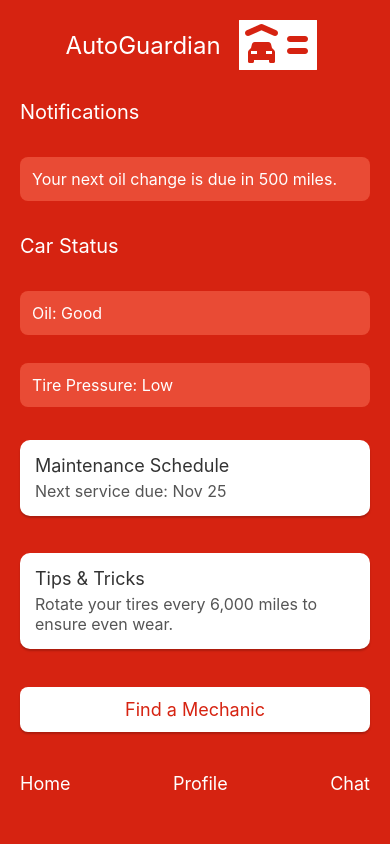
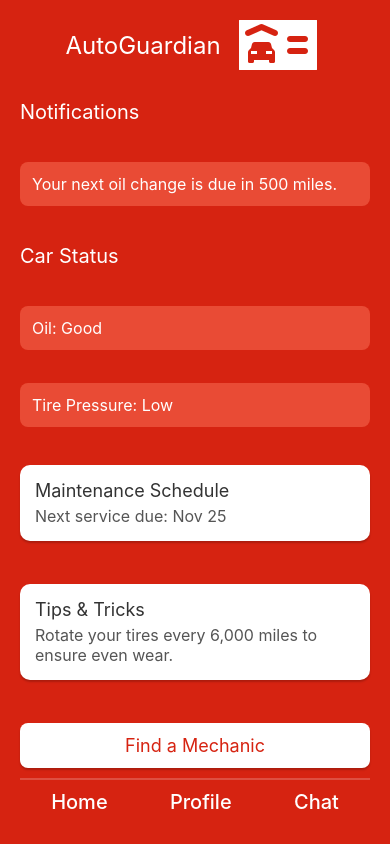
Before and after one commit to vikashftw/AutoGuardian, a React Native app: screen /HomePage in a window 390 px wide. Built offline with nearby package versions, Linux system fonts and the light colour scheme.

Commit message:
Implemented the homepage

```diff
--- a/components/HomePage.js
+++ b/components/HomePage.js
@@ -45,7 +45,7 @@ const HomePage = ({ navigation }) => {
             <TouchableOpacity onPress={() => navigation.navigate('Profile')}>
                 <Text style={styles.footerText}>Profile</Text>
             </TouchableOpacity>
-            <TouchableOpacity onPress={() => navigation.navigate('Chat')}>
+            <TouchableOpacity onPress={() => navigation.navigate('Chatbot')}>
                 <Text style={styles.footerText}>Chat</Text>
             </TouchableOpacity>
         </View>
@@ -145,13 +145,21 @@ const styles = StyleSheet.create({
     },
     footer: {
         flexDirection: 'row',
-      justifyContent: 'space-between',
+        justifyContent: 'space-around',
         alignItems: 'center',
-      flex: 1,
+        borderTopWidth: 2,
+        borderTopColor: 'rgba(255, 255, 255, 0.2)',  // Semi-transparent white
+        paddingVertical: 10,
+      },
+      footerIcon: {
+        width: 28,
+        height: 28,
+        tintColor: 'white',
       },
       footerText: {
-      fontSize: 18,
+        fontSize: 20,
         color: 'white',
+        fontWeight: '500',
       },
   });
 
--- a/package.json
+++ b/package.json
@@ -24,6 +24,7 @@
     "react-dom": "18.2.0",
     "react-native": "0.72.5",
     "react-native-dotenv": "^3.4.9",
+    "react-native-elements": "^3.4.3",
     "react-native-safe-area-context": "^4.6.3",
     "react-native-screens": "~3.22.0",
     "react-native-web": "~0.19.6"
```
Also changed, not shown: 1 other file (tests, documents, lock files or other folders). Lines whose indentation alone changed are shown as unchanged.
